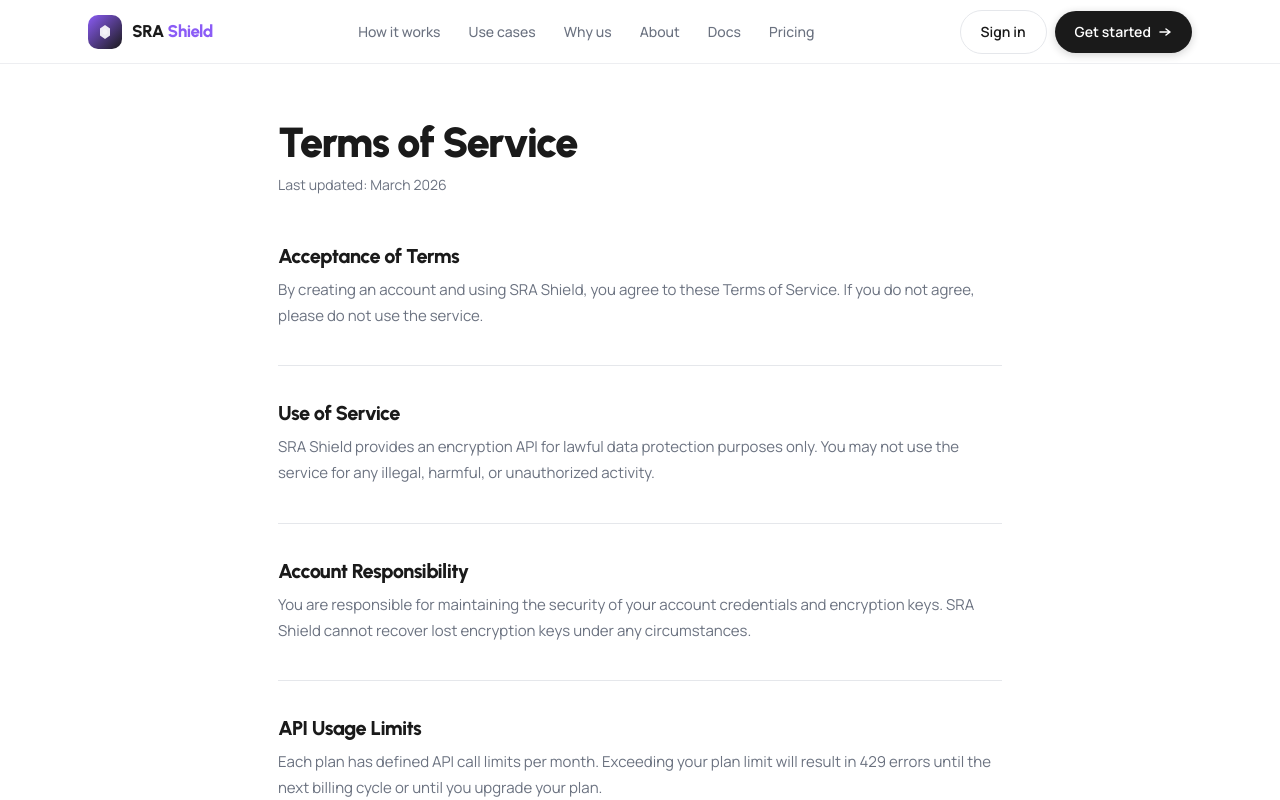
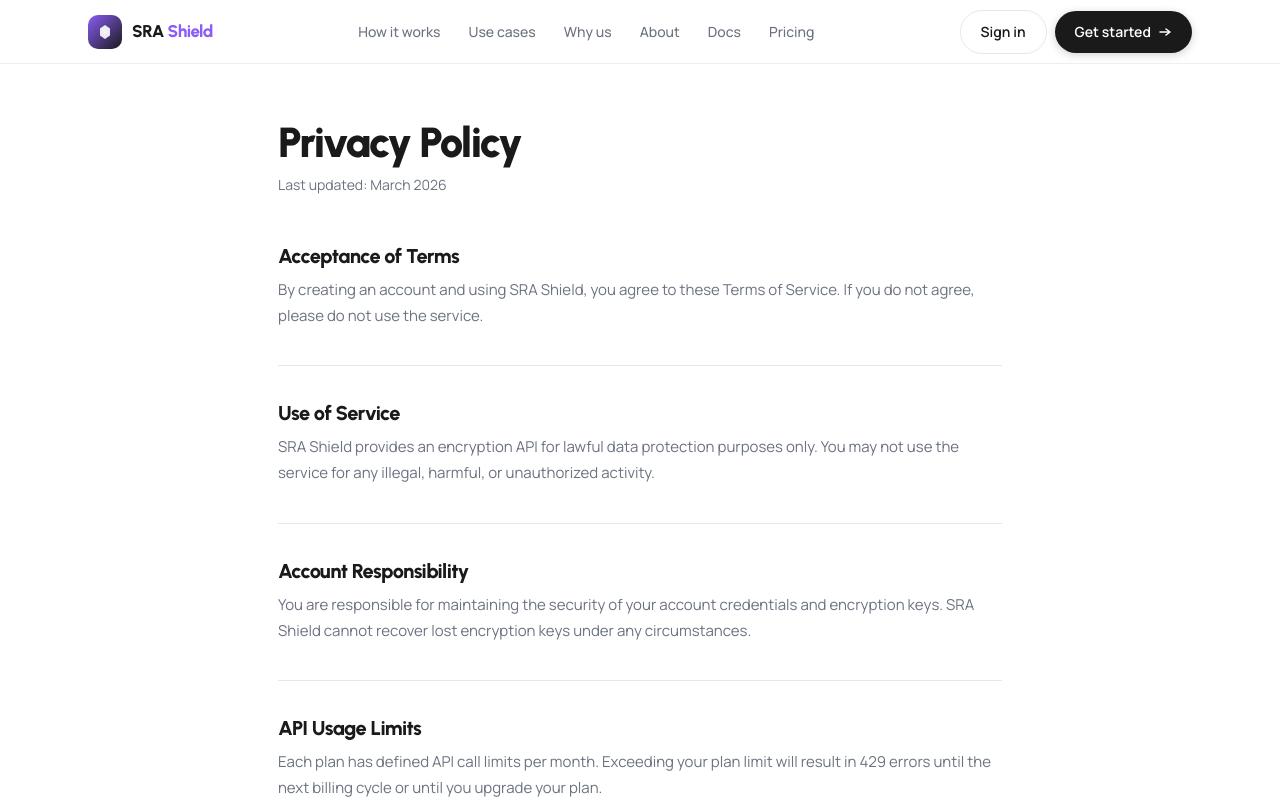
Before and after one commit to shahazeemahmedsoftwareengineer/sra-frontend, a Next.js app: page /privacy in a window 1280 px wide. Shown: the top 800 px of the page. Built offline with nearby package versions, Linux system fonts and the light colour scheme.

Commit message:
privacy update

```diff
--- a/pages/privacy.js
+++ b/pages/privacy.js
@@ -1,11 +1,11 @@
 import Head from 'next/head';
 
-export default function Terms() {
+export default function Privacy() {
   return (
     <>
-      <Head><title>Terms of Service — SRA Shield</title></Head>
+      <Head><title>Privacy Policy — SRA Shield</title></Head>
       <div style={{maxWidth:'780px',margin:'0 auto',padding:'120px 28px 80px'}}>
-        <h1 style={{fontFamily:"'Urbanist',sans-serif",fontSize:'42px',fontWeight:900,color:'var(--charcoal)',marginBottom:'8px',letterSpacing:'-1.5px'}}>Terms of Service</h1>
+        <h1 style={{fontFamily:"'Urbanist',sans-serif",fontSize:'42px',fontWeight:900,color:'var(--charcoal)',marginBottom:'8px',letterSpacing:'-1.5px'}}>Privacy Policy</h1>
         <p style={{fontSize:'14px',color:'var(--gray)',marginBottom:'48px'}}>Last updated: March 2026</p>
 
         {[
```
